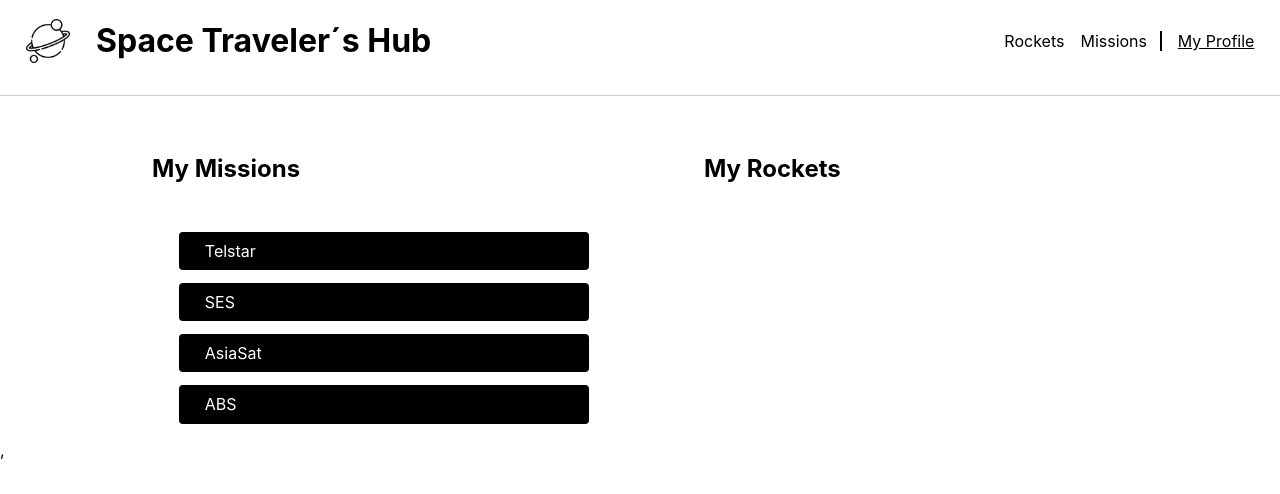
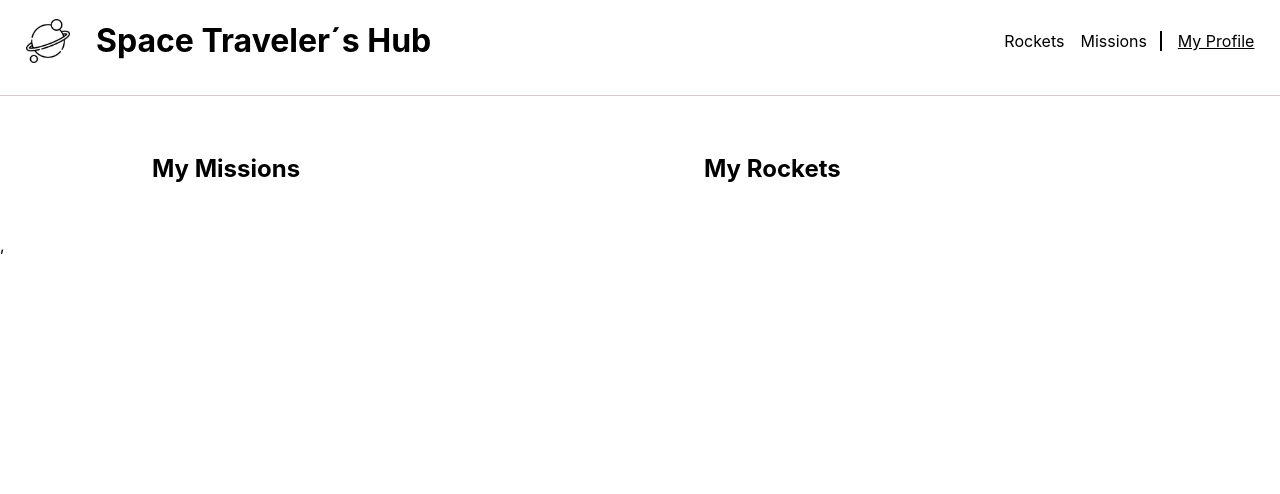
Before and after one commit to JuanDBta/spacex, a React (Create React App) app: page /Profile in a window 1280 px wide. Shown: the top 494 px of the page. Built offline with nearby package versions, Linux system fonts and the light colour scheme.

Commit message:
filter reserved mission for profile

```diff
--- a/src/components/Profile.js
+++ b/src/components/Profile.js
@@ -1,21 +1,27 @@
 import React from 'react';
 import { useSelector } from 'react-redux';
+import {
+  getMissions,
+} from '../redux/missions/missionSlice';
+
 import styles from '../style/Profile.module.css';
 
 function Profile() {
   const rockets = useSelector((state) => state.rockets.rockets);
 
   const reservedRockets = rockets.filter((rocket) => rocket.reserved);
-
+  const missions = useSelector(getMissions);
+  const reservedMissions = missions.filter((mission) => mission.reserved);
   return (
     <section className={styles.profilecontainer}>
       <div className={styles.missions}>
         <h2 className={styles.missionstitle}>My Missions</h2>
         <ul className={styles.missionslist}>
-          <li className={styles.launchmission}>Telstar</li>
-          <li className={styles.launchmission}>SES</li>
-          <li className={styles.launchmission}>AsiaSat</li>
-          <li className={styles.launchmission}>ABS</li>
+          {reservedMissions.map((mission) => (
+            <li key={mission.id} className={styles.reservedrocket}>
+              {mission.name}
+            </li>
+          ))}
         </ul>
       </div>
 
```
